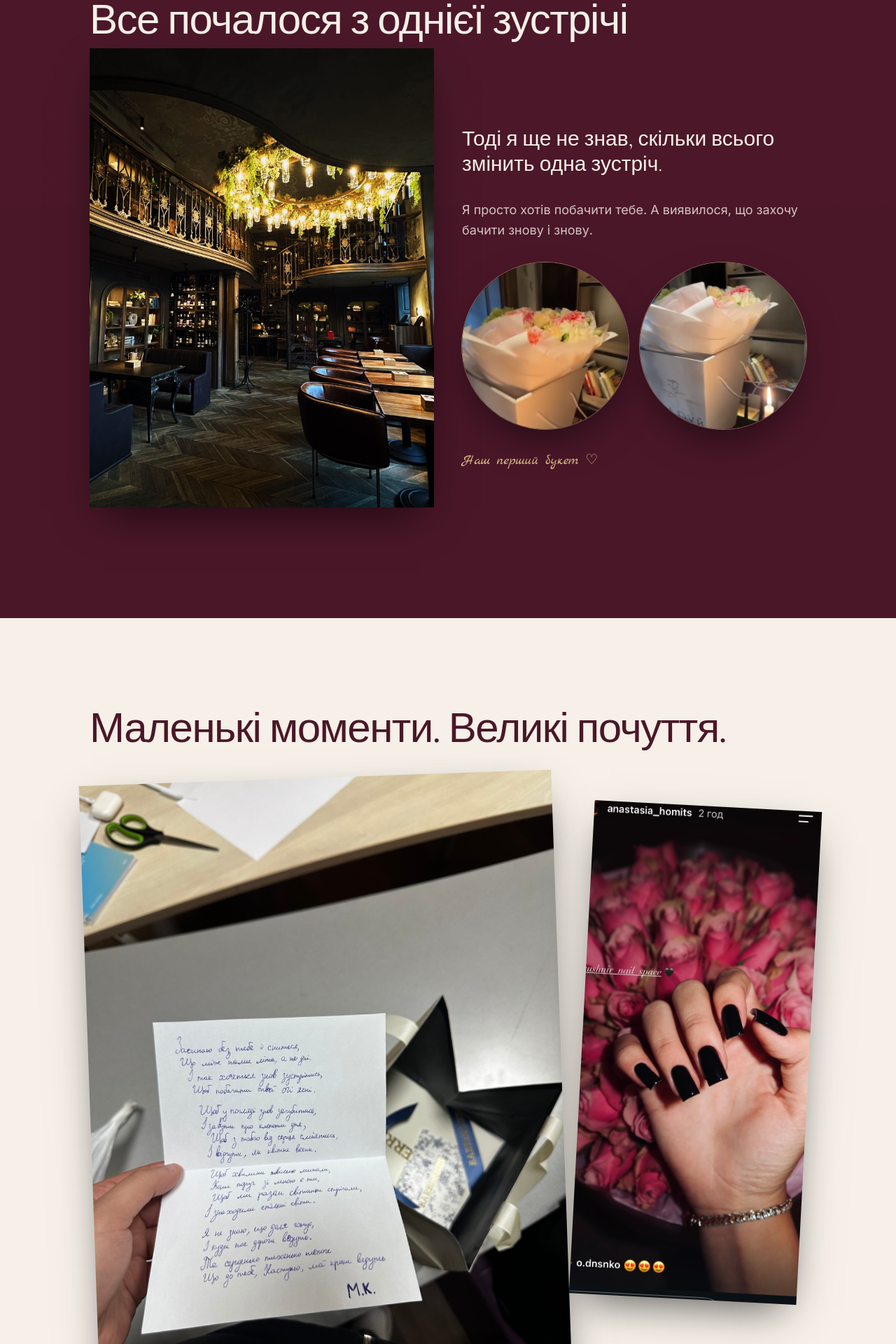
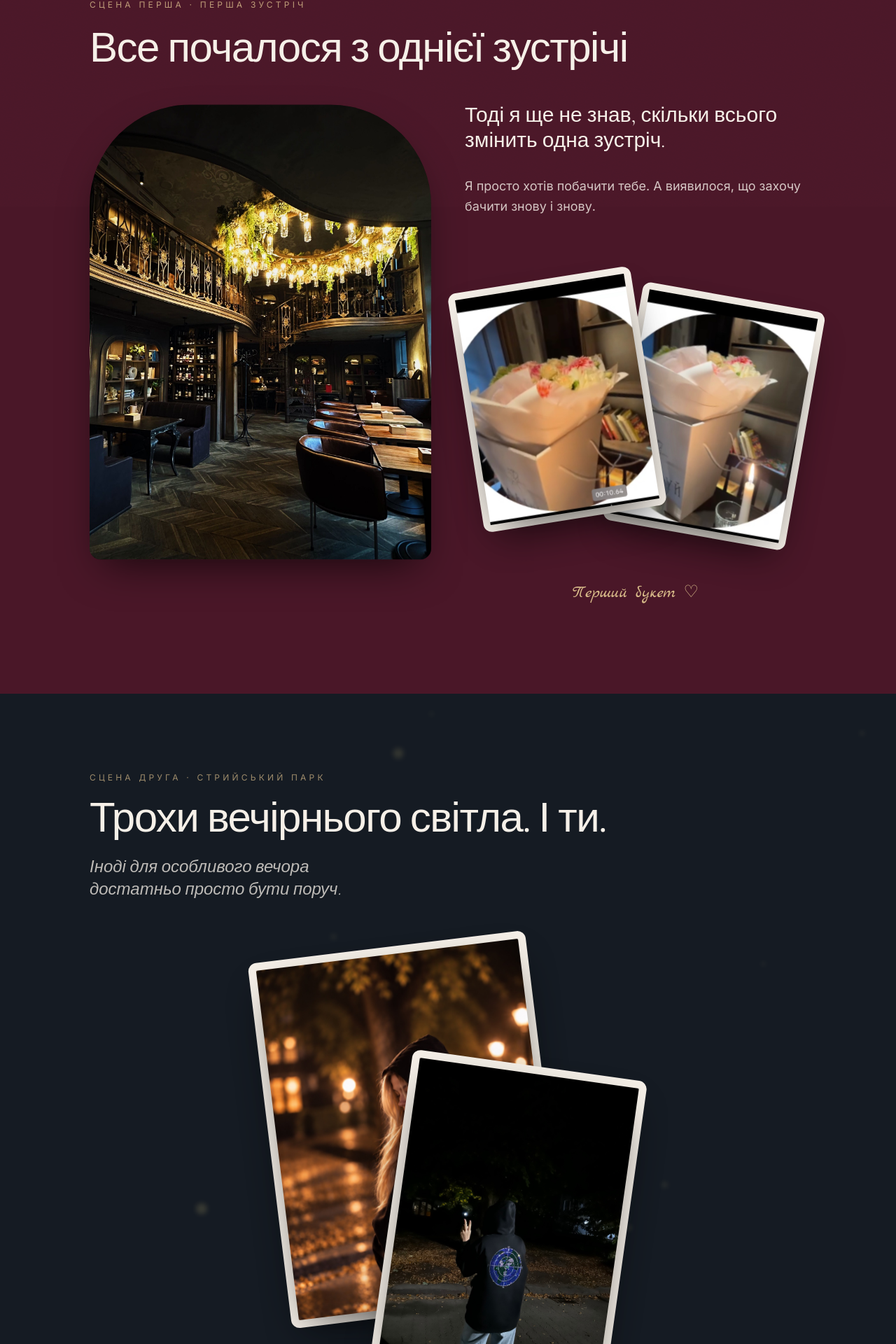
Before and after one commit to radatyt2025/nastya-story, a Next.js app: page / in a window 1280 px wide. Shown: the part 929-2849 px from the top of the page at 70% size. Built offline with nearby package versions, Linux system fonts and the light colour scheme.

Commit message:
Build cinematic mobile chapters for first date, Stryiskyi Park and cinema

```diff
--- a/components/Story.tsx
+++ b/components/Story.tsx
@@ -88,6 +88,64 @@ function Album({ keys, title }: { keys: string[]; title: string }) {
   );
 }
 
+
+/* ---------- Мобільні кінематографічні сцени ---------- */
+function FloatingLights() {
+  const rm = useReducedMotion();
+  return <div aria-hidden className="pointer-events-none absolute inset-0 overflow-hidden">
+    {Array.from({length:13},(_,i)=><motion.span key={i} className="absolute rounded-full bg-amber-200/30 blur-[3px]"
+      style={{left:`${(i*37)%100}%`,top:`${(i*23)%90}%`,width: i%3===0?12:5,height:i%3===0?12:5}}
+      animate={rm?{}:{opacity:[.15,.65,.15],y:[0,-24,0],scale:[1,1.4,1]}}
+      transition={{duration:3+i%5,repeat:Infinity,delay:i*.31}} />)}
+  </div>;
+}
+function CinemaScene() {
+  const rm=useReducedMotion();
+  return <section id="ch3" className="relative overflow-hidden bg-[#0d0b12] px-5 py-28 text-ivory sm:px-10">
+    <div aria-hidden className="pointer-events-none absolute inset-x-0 top-0 h-28 bg-[radial-gradient(ellipse_at_top,rgba(255,236,190,.22),transparent_70%)]"/>
+    <div className="mx-auto max-w-5xl">
+      <p className="mb-5 text-center text-xs uppercase tracking-[.4em] text-gold/70">Сцена третя · Наше кіно</p>
+      <motion.div initial={rm?false:{opacity:0,scale:.85,filter:'blur(14px)'}} whileInView={{opacity:1,scale:1,filter:'blur(0px)'}} viewport={{once:true}} transition={{duration:1.2}}>
+        <Title cls="text-center">У кожної історії є свої кадри</Title>
+      </motion.div>
+      <div className="relative mx-auto mt-12 max-w-xl">
+        <motion.div aria-hidden className="pointer-events-none absolute -inset-5 rounded-[2rem] border border-gold/20 shadow-[0_0_90px_rgba(217,188,138,.13)]"
+          animate={rm?{}:{boxShadow:['0 0 30px rgba(217,188,138,.08)','0 0 90px rgba(217,188,138,.2)','0 0 30px rgba(217,188,138,.08)']}}
+          transition={{duration:5,repeat:Infinity}}/>
+        <Album keys={['bereal','dome','bw','domeSelfie']} title="Наші кадри" />
+      </div>
+      <div className="mx-auto mt-16 max-w-md space-y-5 text-center">
+        <Line cls="text-lg text-ivory/70">Ми дивилися різні фільми.</Line>
+        <Line cls="font-serif text-3xl italic leading-snug">Але моя улюблена історія весь цей час була поруч зі мною.</Line>
+      </div>
+    </div>
+  </section>;
+}
+function ParkScene() {
+  const rm=useReducedMotion();
+  return <section id="park" className="relative overflow-hidden bg-[#151b23] px-5 py-28 text-ivory sm:px-10">
+    <FloatingLights/>
+    <div className="relative mx-auto max-w-5xl">
+      <p className="mb-5 text-xs uppercase tracking-[.35em] text-gold/70">Сцена друга · Стрийський парк</p>
+      <Title>Трохи вечірнього світла. І ти.</Title>
+      <Line cls="mt-6 max-w-md font-serif text-2xl italic text-ivory/75">Іноді для особливого вечора достатньо просто бути поруч.</Line>
+      <div className="relative mx-auto mt-16 max-w-lg pb-20">
+        <motion.div initial={rm?false:{opacity:0,x:-110,rotate:-16}} whileInView={{opacity:1,x:0,rotate:-7}} viewport={{once:true}} transition={{duration:1.1,ease}}
+          className="relative w-[78%] rounded-xl border-[7px] border-ivory bg-ivory p-1 shadow-2xl">
+          <Ph k="night1" ratio="3/4" cls="rounded-sm" />
+        </motion.div>
+        <motion.div initial={rm?false:{opacity:0,x:120,rotate:17}} whileInView={{opacity:1,x:0,rotate:8}} viewport={{once:true}} transition={{duration:1.2,delay:.3,ease}}
+          className="absolute right-0 top-[28%] w-[66%] rounded-xl border-[7px] border-ivory bg-ivory p-1 shadow-2xl">
+          <Ph k="night2" ratio="3/4" cls="rounded-sm"/>
+        </motion.div>
+      </div>
+      <motion.div initial={rm?false:{opacity:0,y:70,scale:.8}} whileInView={{opacity:1,y:0,scale:1}} viewport={{once:true}} transition={{duration:1.2}} className="mx-auto max-w-sm">
+        <Ph k="night3" ratio="4/5" cls="rounded-2xl"/>
+      </motion.div>
+    </div>
+  </section>;
+}
+
 /* ---------- табло ---------- */
 function Scoreboard() {
   const ref = useRef(null); const inV = useInView(ref, { once: true, margin: '-20%' });
@@ -169,22 +227,26 @@ export default function Story() {
         </div>
       </section>
 
-      {/* 01 */}
+      {/* 01 — перша зустріч */}
       <Sec id="ch1" bg="bg-wine">
+        <p className="mb-6 text-xs uppercase tracking-[.35em] text-gold/80">Сцена перша · Перша зустріч</p>
         <Title>Все почалося з однієї зустрічі</Title>
-        <div className="mt-10 grid gap-10 md:grid-cols-2 md:items-center">
-          <Para><Ph k="venue" ratio="3/4" pos="50% 40%" /></Para>
+        <div className="mt-12 grid gap-12 md:grid-cols-2 md:items-center">
+          <motion.div initial={rm?false:{opacity:0,scale:1.2,filter:'blur(15px)'}} whileInView={{opacity:1,scale:1,filter:'blur(0px)'}} viewport={{once:true}} transition={{duration:1.7,ease}}>
+            <Para><Ph k="venue" ratio="3/4" pos="50% 40%" cls="rounded-t-[9rem] rounded-b-2xl" /></Para>
+          </motion.div>
           <div className="space-y-8">
-            <Line cls="font-serif text-2xl leading-snug text-ivory sm:text-3xl">Тоді я ще не знав, скільки всього змінить одна зустріч.</Line>
+            <Line cls="font-serif text-2xl leading-snug sm:text-3xl">Тоді я ще не знав, скільки всього змінить одна зустріч.</Line>
             <Line cls="text-lg leading-relaxed text-ivory/80">Я просто хотів побачити тебе. А виявилося, що захочу бачити знову і знову.</Line>
-            <div className="grid grid-cols-2 gap-4">
-              <Ph k="bq1" ratio="1/1" pos="50% 52%" cls="!rounded-full ring-1 ring-gold/50" sizes="45vw" />
-              <Ph k="bq2" ratio="1/1" pos="50% 52%" cls="!rounded-full ring-1 ring-gold/50" sizes="45vw" />
+            <div className="relative flex items-center justify-center gap-0 py-8">
+              <motion.div initial={rm?false:{opacity:0,x:-100,rotate:-25}} whileInView={{opacity:1,x:0,rotate:-9}} viewport={{once:true}} transition={{duration:1.2,delay:.2}} className="relative z-10 w-[58%] rounded-xl border-[6px] border-ivory bg-ivory p-1 shadow-2xl"><Ph k="bq1" ratio="3/4"/></motion.div>
+              <motion.div initial={rm?false:{opacity:0,x:100,rotate:25}} whileInView={{opacity:1,x:0,rotate:10}} viewport={{once:true}} transition={{duration:1.2,delay:.5}} className="relative -ml-10 mt-12 w-[58%] rounded-xl border-[6px] border-ivory bg-ivory p-1 shadow-2xl"><Ph k="bq2" ratio="3/4"/></motion.div>
             </div>
-            <p className="font-hand text-xl text-gold">Наш перший букет ♡</p>
+            <p className="text-center font-hand text-2xl text-gold">Перший букет ♡</p>
           </div>
         </div>
       </Sec>
+      <ParkScene />
 
       {/* 02 */}
       <Sec id="ch2" bg="bg-ivory text-wine">
@@ -201,16 +263,7 @@ export default function Story() {
         </div>
       </Sec>
 
-      {/* 03 */}
-      <section id="ch3" className="relative bg-night py-24 sm:py-32">
-        <div className="pointer-events-none absolute inset-x-0 top-0 h-10 bg-black sm:h-16" aria-hidden /><div className="pointer-events-none absolute inset-x-0 bottom-0 h-10 bg-black sm:h-16" aria-hidden />
-        <div className="mx-auto max-w-5xl px-5 sm:px-10"><Title>Наше кіно</Title></div>
-        <Album keys={['dome', 'bereal', 'bw', 'domeSelfie']} title="Кадри нашого кіно" />
-        <div className="mx-auto mt-10 max-w-md space-y-4 px-5 text-center">
-          <Line cls="text-lg text-ivory/75">Ми дивилися різні фільми.</Line>
-          <Line d={.3} cls="font-serif text-3xl italic leading-snug">Але моя улюблена історія весь цей час була поруч зі мною.</Line>
-        </div>
-      </section>
+      <CinemaScene />
 
       {/* 04 */}
       <Sec id="ch4" bg="bg-wine">
```
